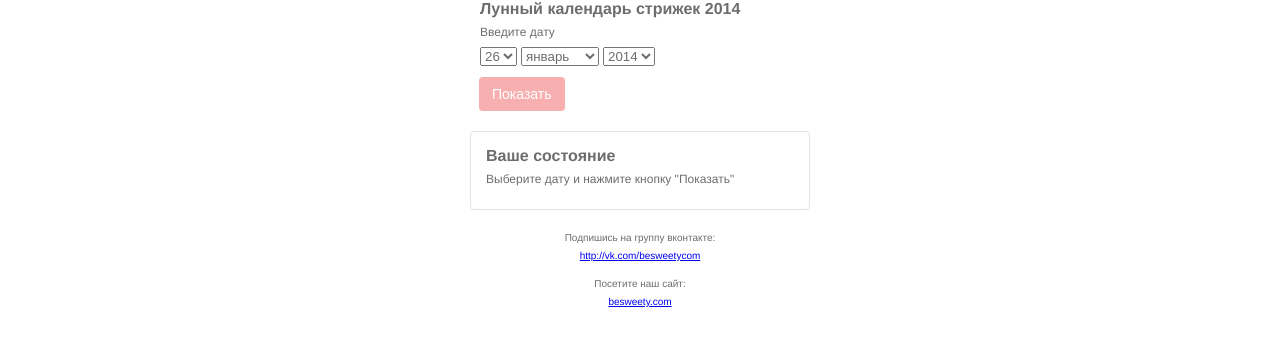
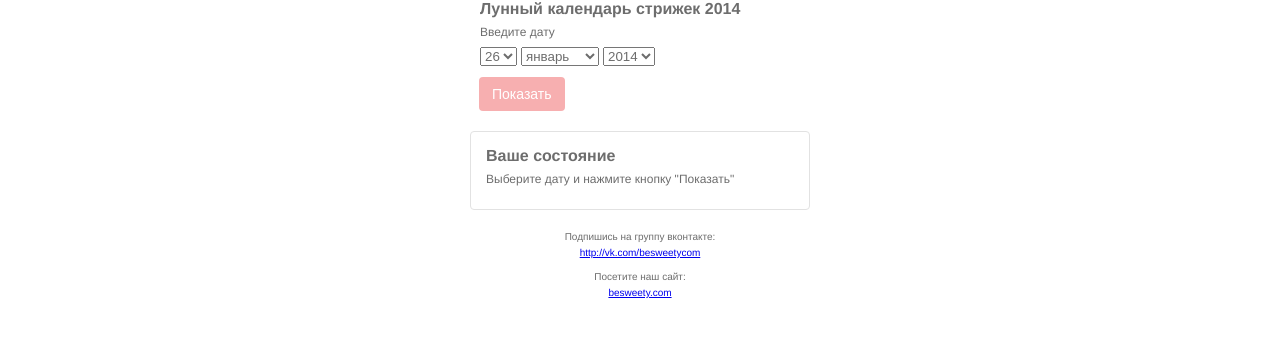
Before and after one commit to primus1989/phonegap, a plain HTML site: page index.html in a window 1280 px wide. Shown: the part 60-406 px from the top of the page. Drawn offline with Linux system fonts and the light colour scheme.

Commit message:
debuggable

```diff
--- a/config.xml
+++ b/config.xml
@@ -34,6 +34,7 @@
         <access origin="*" />
         <preference name="Fullscreen" value="true" />
         <preference name="WebViewBounce" value="true" />
+        <debuggable>false</debuggable>
 
 
 </widget>
--- a/style/style.css
+++ b/style/style.css
@@ -53,7 +53,7 @@ div.submit_button
 div.center_text
 {
     text-align: center;
-    line-height: 10px;
+    line-height: 8px;
 }
 div.center_text p
 {
```
